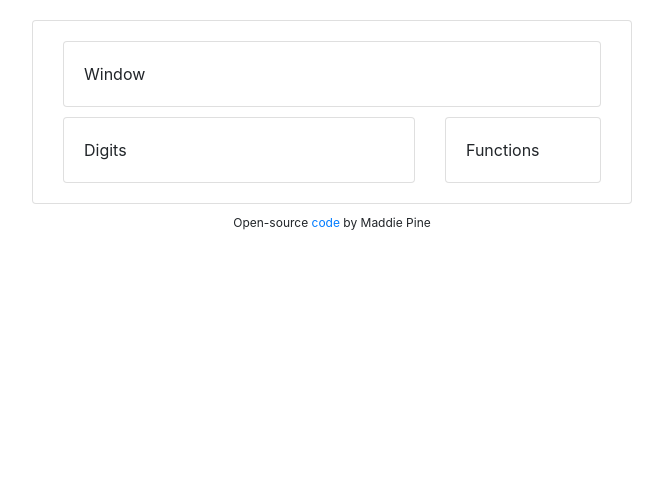
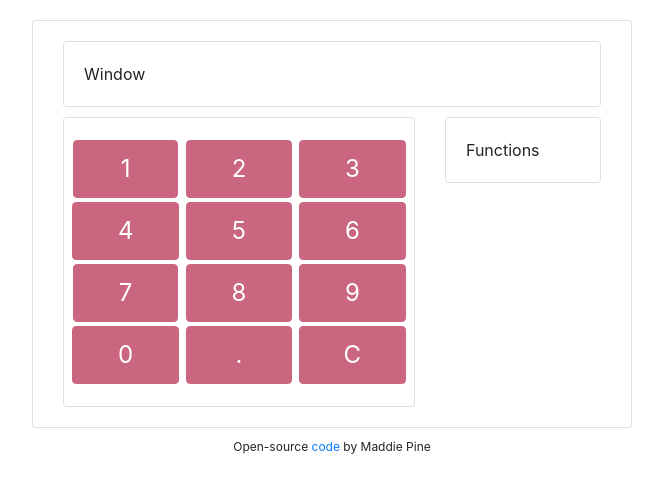
Before and after one commit to madpine/calculator-app, a React (Create React App) app: page / in a window 1280 px wide. Shown: the top 492 px of the page, without its empty margins (308-971 px from the left). Built offline with nearby package versions, Linux system fonts and the light colour scheme; the HTML template or start-up script is replaced by a standard one.

Commit message:
Created Digits component for number pad

```diff
--- a/src/App.js
+++ b/src/App.js
@@ -9,7 +9,7 @@ function App() {
       </div>
       <footer>
         Open-source {" "}
-        <a href="https://github.com/madpine/calculator-app" target="_blank">code</a> by Maddie Pine
+        <a href="https://github.com/madpine/calculator-app" target="_blank" rel="noreferrer">code</a> by Maddie Pine
       </footer>
     </div>
   );
--- /dev/null
+++ b/src/Digits.css
@@ -0,0 +1,27 @@
+.digit-col {
+  padding: 0;
+  margin: 2px 0;
+}
+
+.digit-button {
+  background: #ca6680;
+  border: 1px solid #ca6680;
+  border-radius: 4px;
+  color: white;
+  display: block;
+  font-size: 24px;
+  margin: 0 auto;
+  padding: 10px 45px;
+}
+
+.one {
+  padding: 10px 46.5px;
+}
+
+.decimal {
+  padding: 10px 49px;
+}
+
+.clear {
+  padding: 10px 44px;
+}
--- /dev/null
+++ b/src/Digits.js
@@ -0,0 +1,53 @@
+import React from 'react';
+import './Digits.css';
+
+export default function Digits() {
+    return (
+        <div className="digits">
+            <div className="row">
+                <div className="col-4 digit-col">
+                    <button className="digit-button one">1</button>
+                </div>
+                <div className="col-4 digit-col">
+                    <button className="digit-button two">2</button>
+                </div>
+                <div className="col-4 digit-col">
+                    <button className="digit-button three">3</button>
+                </div>
+            </div>
+            <div className="row">
+                <div className="col-4 digit-col">
+                    <button className="digit-button four">4</button>
+                </div>
+                <div className="col-4 digit-col">
+                    <button className="digit-button five">5</button>
+                </div>
+                <div className="col-4 digit-col">
+                    <button className="digit-button six">6</button>
+                </div>
+            </div>
+            <div className="row">
+                <div className="col-4 digit-col">
+                    <button className="digit-button seven">7</button>
+                </div>
+                <div className="col-4 digit-col">
+                    <button className="digit-button eight">8</button>
+                </div>
+                <div className="col-4 digit-col">
+                    <button className="digit-button nine">9</button>
+                </div>
+            </div>
+            <div className="row">
+                <div className="col-4 digit-col">
+                    <button className="digit-button zero">0</button>
+                </div>
+                <div className="col-4 digit-col">
+                    <button className="digit-button decimal">.</button>
+                </div>
+                <div className="col-4 digit-col">
+                    <button className="digit-button clear">C</button>
+                </div>
+            </div>
+        </div>
+    );
+}
--- a/src/calculator.js
+++ b/src/calculator.js
@@ -1,4 +1,5 @@
 import React from 'react';
+import Digits from './Digits';
 import './App.css';
 
 export default function Calculator() {
@@ -15,7 +16,7 @@ export default function Calculator() {
                     <div className="col-8">
                         <div className="card digit-card">
                             <div className="card-body digit-body">
-                                {`Digits`}
+                                <Digits />
                             </div>
                         </div>
                     </div>
```
Also changed, not shown: 1 other file (tests, documents, lock files or other folders).
